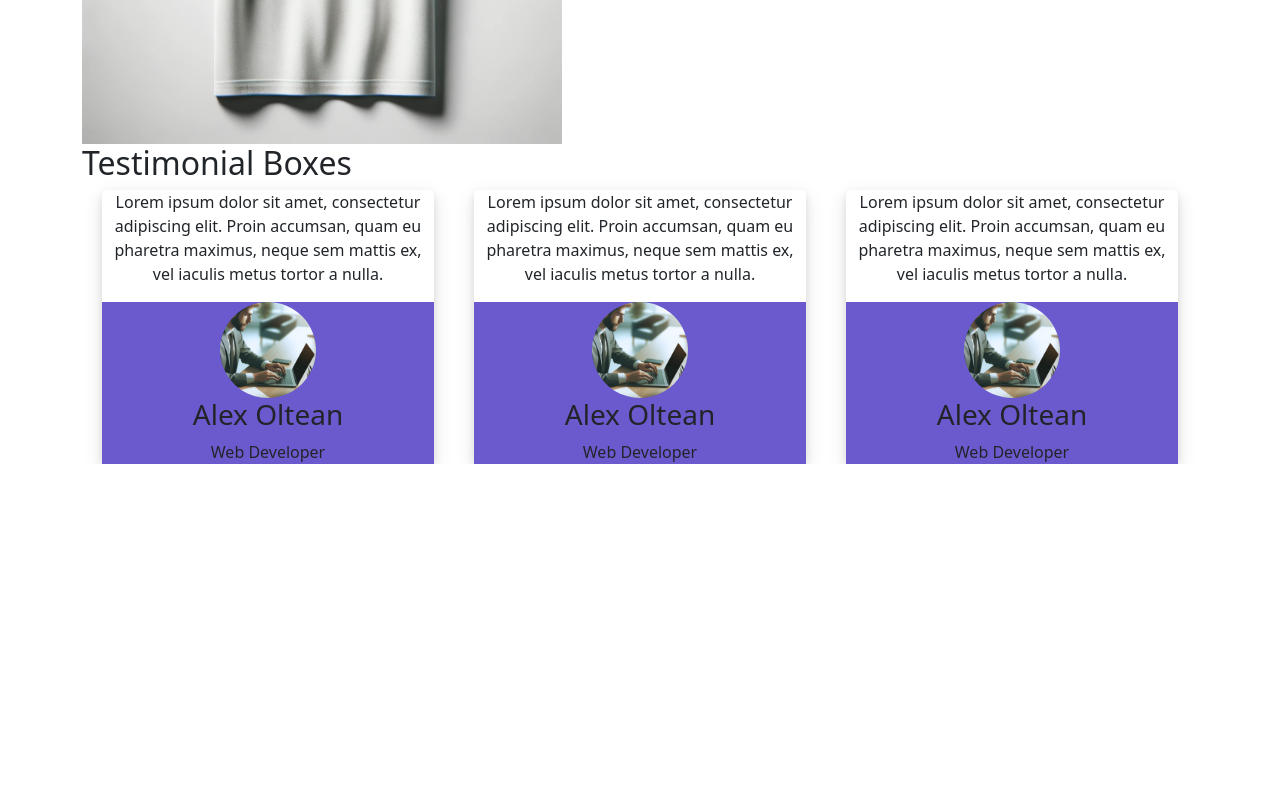
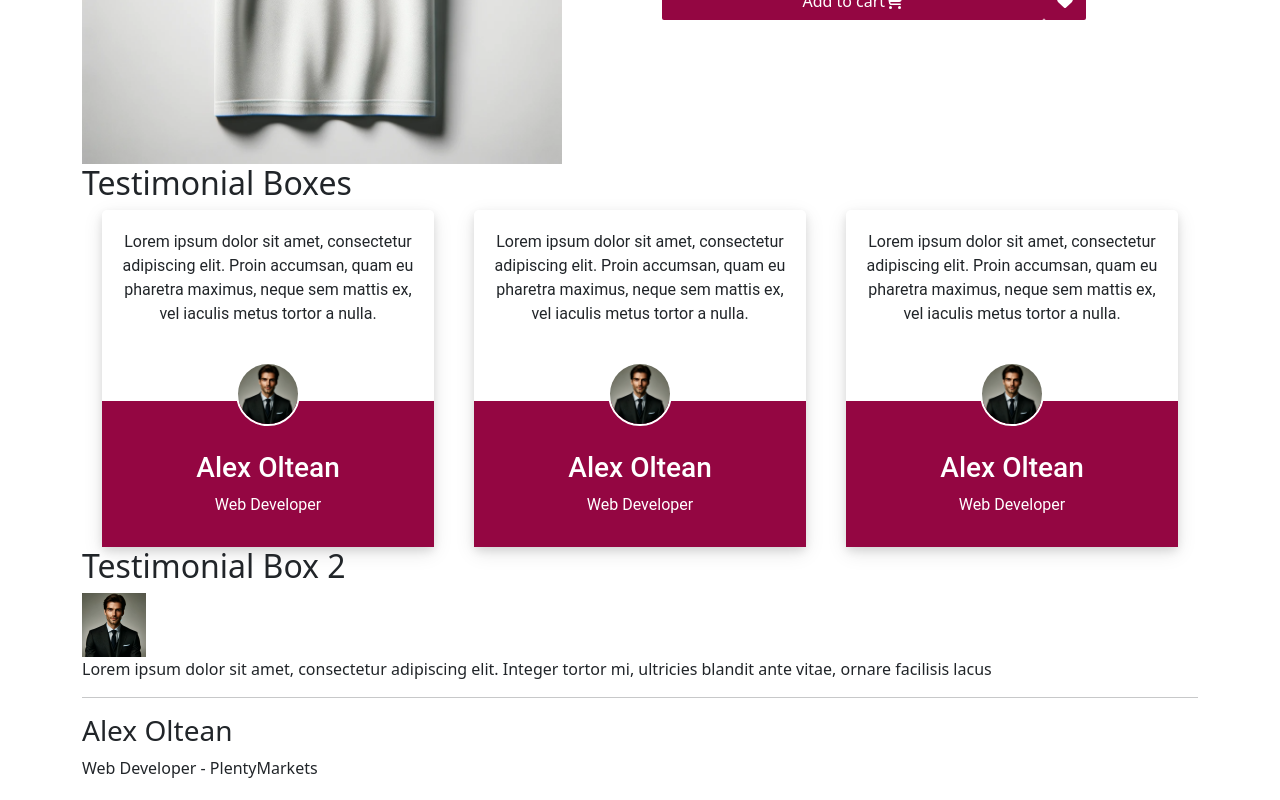
Before and after one commit to alexoltean97/portofolio, a React (Vite) app: page / in a window 1280 px wide. Shown: the part 1132-1932 px from the top of the page. Before the commit the page ends 1596 px from the top, so only its background shows below. Built offline with nearby package versions, Linux system fonts and the light colour scheme.

Commit message:
Time to build the homepage

```diff
--- a/index.html
+++ b/index.html
@@ -5,7 +5,9 @@
     <link rel="icon" type="image/svg+xml" href="/vite.svg" />
     <meta name="viewport" content="width=device-width, initial-scale=1.0" />
     <link rel="preconnect" href="https://fonts.googleapis.com">
-<link rel="preconnect" href="https://fonts.gstatic.com" crossorigin>
+    <link rel="preconnect" href="https://fonts.gstatic.com" crossorigin>
+    <link href="https://fonts.googleapis.com/css2?family=Lato:wght@400;700&display=swap" rel="stylesheet">
+    <link rel="preconnect" href="https://fonts.gstatic.com" crossorigin>
     <title>Vite + React</title>
   </head>
   <body>
--- a/src/App.css
+++ b/src/App.css
@@ -1,6 +1,12 @@
 :root{
-    --main-color:#6a5acd;
+    --main-color:#940642;
+    --secondary-color: #6a5acd;
     --plain-white: #fff;
+    --main-color2:#6a5acd;
+}
+
+#root {
+    padding: 20px 0;
 }
 
 /* Single Product */
--- a/src/App.jsx
+++ b/src/App.jsx
@@ -3,6 +3,8 @@ import CardGrid from './layout/CardGrid';
 import Pagination  from './components/portofolio/Pagination';
 import SingleProduct from './layout/SingleProduct';
 import TestimonialGrid1 from './layout/TestimonialGrid1';
+import TestimonialBox2 from './components/portofolio/TestimonialBox2';
+
 import 'bootstrap/dist/css/bootstrap.min.css';
 import './App.css'
 
@@ -17,6 +19,7 @@ function App() {
       <Pagination />
       <SingleProduct />
       <TestimonialGrid1 />
+      <TestimonialBox2 />
     </div>
 
   )
--- a/src/components/portofolio/Navigation.css
+++ b/src/components/portofolio/Navigation.css
@@ -35,7 +35,7 @@ li a{
 }
 
 .active-parent{
-    background-color: #6a5acd;
+    background-color: var(--main-color);
 }
 
 li .active {
@@ -57,7 +57,7 @@ li:last-child{
 }
 
  li:hover{
-    background-color: #6a5acd;
+    background-color: var(--main-color);
 }
 
 .portfolio-navbar svg{
--- /dev/null
+++ b/src/components/portofolio/Rating.jsx
@@ -0,0 +1 @@
+import React from "react";
--- /dev/null
+++ b/src/components/portofolio/TestimonialBox2.jsx
@@ -0,0 +1,32 @@
+import React from "react";
+import Desk from "../../assets/images/portrait.png";
+
+const TestimonialBox2 = () => {
+    return (
+
+        <React.Fragment>
+            <h2>Testimonial Box 2</h2>
+
+            <div className="testimonial-box2">
+                <div className="box2-contents">
+                    <img style={{width: "4rem"}} src={Desk} alt="Desk" />
+                    <p>
+                        Lorem ipsum dolor sit amet, consectetur adipiscing elit.
+                        Integer tortor mi, ultricies blandit ante vitae, ornare facilisis lacus
+                    </p>
+
+                    <hr />
+
+                    <h3>Alex Oltean</h3>
+                    <span>Web Developer - PlentyMarkets</span>
+
+                    <div className="stars-component">
+
+                    </div>
+                </div>
+            </div>
+        </React.Fragment>
+    );
+}
+
+export default TestimonialBox2
--- a/src/components/portofolio/TestimonialBoxDemo1.css
+++ b/src/components/portofolio/TestimonialBoxDemo1.css
@@ -1,27 +1,37 @@
-.testimonial-box-demo-1{
+.testimonial-box{
     box-shadow: 0 4px 8px rgba(0, 0, 0, 0.1), 0 6px 20px rgba(0, 0, 0, 0.1);
-
     border-radius: 5px;
     margin: 0 20px;
 }
 
-.testimonial-box-text-1{
+.testimonial-text{
+    font-family: 'Roboto', sans-serif;
+    padding: 20px;
     text-align: center;
 
 }
 
-.testimonial-box-headline-1{
+.testimonial-headlines{
+    padding: 50px 0 30px 0;
     background-color: var(--main-color);
+    color: #fff;
+    position: relative;
+    z-index: 1;
+    margin-top: -25px;
 }
 
-.testimonial-box-headline-1 img {
+.testimonial-box img {
+    border: 2px solid #fff;
     border-radius: 100%;
     display: block;
     margin: 0 auto;
+    position: relative;
+    z-index: 10;
 }
 
-.testimonial-box-headline-1 h3,
-.testimonial-box-headline-1 span{
+.testimonial-headlines h3,
+.testimonial-headlines span{
+    font-family: 'Roboto', sans-serif;
     display: block;
     text-align: center;
 }
--- a/src/components/portofolio/TestimonialBoxDemo1.jsx
+++ b/src/components/portofolio/TestimonialBoxDemo1.jsx
@@ -1,22 +1,24 @@
 import React from 'react';
 import './TestimonialBoxDemo1.css'
-import Desk from "../../assets/images/desk.png";
+import Desk from "../../assets/images/portrait.png";
 const TestimonialBoxDemo1 = () => {
         return(
 
             <React.Fragment>
 
-                    <div className="testimonial-box-demo-1">
+                    <div className="testimonial-box">
 
-                       <div className="testimonial-box-text-1">
+                       <div className="testimonial-text">
                        <p>Lorem ipsum dolor sit amet, consectetur adipiscing elit.
                              Proin accumsan, quam eu pharetra maximus, neque sem mattis ex,
                               vel iaculis metus tortor a nulla.
                         </p>
                        </div>
 
-                        <div className="testimonial-box-headline-1">
-                            <img src={Desk} style={{width: "6rem"}} alt="product" />
+                       <img src={Desk} style={{width: "4rem"}} alt="product" />
+
+                        <div className="testimonial-headlines">
+
                             <h3>Alex Oltean</h3>
                             <span>Web Developer</span>
                         </div>
```
Also changed, not shown: src/layout/TestimonialGrid2.jsx (added, +8 -0 lines), ideas.txt (added), src/assets/images/portrait.png (added).
